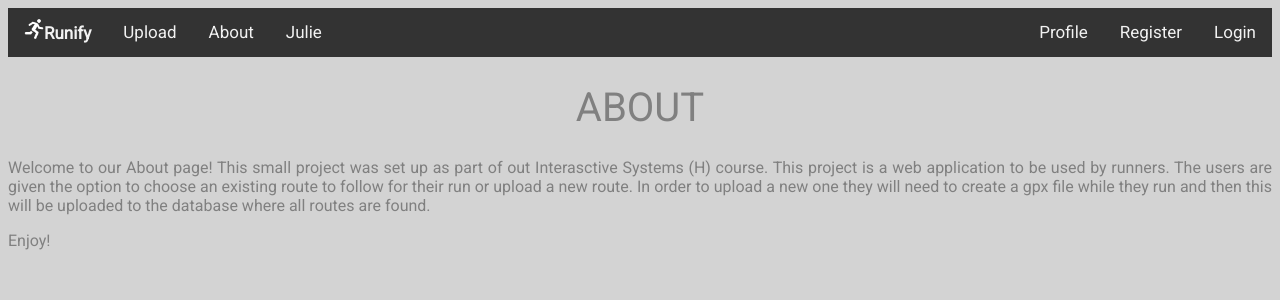
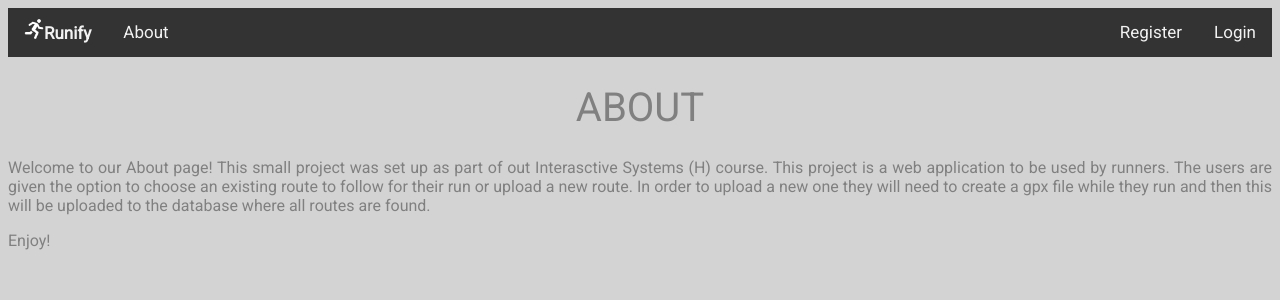
Before and after one commit to 2176708c/ISproject, a Flask app: page /about in a window 1280 px wide. Shown: the top 300 px of the page. Run offline with Flask 2, Linux system fonts and the light colour scheme; some libraries are stand-ins or nearby versions.

Commit message:
Did the login

```diff
--- a/Flask/app.py
+++ b/Flask/app.py
@@ -39,10 +39,16 @@ def login():
     error=None
     if request.method == 'POST':
         if request.form['username']=='admin' and request.form['password'] == 'admin':
+            session['logged_in'] = True
             return (render_template('home.html'))
         else:
             error= 'Invalid Credentials! Please try again'
     return render_template('login.html', error=error)
+
+@app.route('/logout')
+def logout():
+    session['logged_in'] = False
+    return render_template('home.html')
 
 @app.route('/register',  methods=['GET', 'POST'])
 def register():
--- a/Flask/templates/base.html
+++ b/Flask/templates/base.html
@@ -5,7 +5,7 @@
         <meta charset="UTF-8">
             <meta name="viewport" content="width=device-width, initial-scale=1, shrink-to-fit=no">
                 <link rel="stylesheet" type="text/css" href="{{ url_for('static', filename='css/main.css') }}">
-                    <link rel="icon" href="static/images/running.png" type="image/gif" sizes="256x256">
+                    <link rel="icon" href="static/image/running.png" type="image/gif" sizes="256x256">
                         <script src="https://ajax.googleapis.com/ajax/libs/jquery/3.2.1/jquery.min.js"></script>
 
 
@@ -17,12 +17,15 @@
         <div class="topnav">
             <a href="{{ url_for('home') }}"><img src="{{ url_for('static', filename='image/running-white.png') }}" alt="Runify"
                 style="max-height:20px; margin-top:-3px "><b>Runify</b></a>
-            <a href="{{ url_for('upload') }}">Upload</a>
             <a href="{{ url_for('about') }}">About</a>
-            <a href="{{ url_for('julie') }}">Julie</a>
-            <a href="{{ url_for('login') }}" style="float:right">Login</a>
-            <a href="{{ url_for('register') }}" style="float:right">Register</a>
-            <a href="{{ url_for('profile') }}" style="float:right">Profile</a>
+            {% if session['logged_in'] %}
+                <a href="{{ url_for('upload') }}">Upload</a>
+                <a href="{{ url_for('profile') }}" style="float:right">Profile</a>
+                <a href="{{ url_for('logout') }}" style="float:right">Logout</a>
+            {% else %}
+                <a href="{{ url_for('login') }}" style="float:right">Login</a>
+                <a href="{{ url_for('register') }}" style="float:right">Register</a>
+            {% endif %}
         </div>
         {% block body %}{% endblock body %}
     </body>
--- a/Flask/templates/profile.html
+++ b/Flask/templates/profile.html
@@ -3,6 +3,6 @@
 {% block body %}
 <h1 align="left">PROFILE</h1>
 <h2 align="left">Welcome to your profile, John Smith</h2>
-<img src="static/images/profile.png">
+<img src="static/image/profile.png" align="left">
 
 {% endblock body %}
```
Also changed, not shown: 1 other file.
